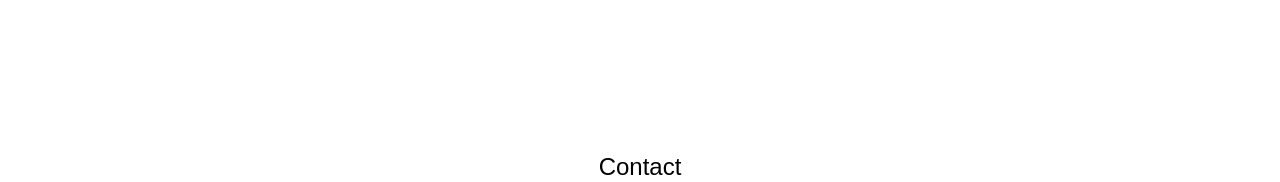
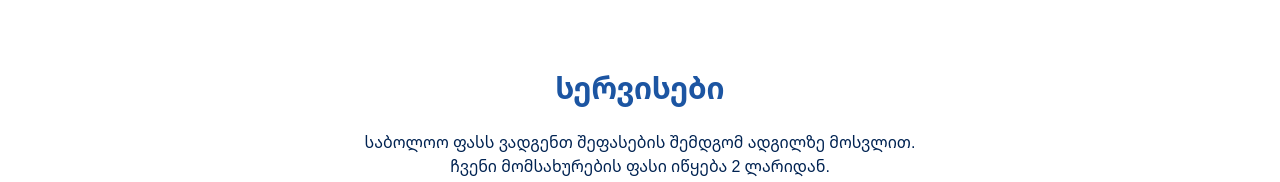
Before and after one commit to digmel/cleantime.ge, a Next.js app: page /demo in a window 1280 px wide. Shown: the part 770-952 px from the top of the page. Built offline with nearby package versions, Linux system fonts and the light colour scheme.

Commit message:
chore: added services boilerplate

```diff
--- /dev/null
+++ b/components/ServicesSection.tsx
@@ -0,0 +1,17 @@
+import React from "react";
+import { Text } from "./Text";
+import { Card } from "./Card";
+
+export const ServicesSection = () => {
+  return (
+    <div className="flex flex-col items-center md:mt-36 mt-16">
+      <Text variant="title">სერვისები</Text>
+      <Text variant="body" className="mt-6 md:max-w-xl text-center">
+        საბოლოო ფასს ვადგენთ შეფასების შემდგომ ადგილზე მოსვლით. ჩვენი
+        მომსახურების ფასი იწყება 2 ლარიდან.
+      </Text>
+
+      <div>{/* <Card /> */}</div>
+    </div>
+  );
+};
--- a/components/index.ts
+++ b/components/index.ts
@@ -7,3 +7,4 @@ export * from "./Button";
 export * from "./Card";
 export * from "./Layout";
 export * from "./HeroSection";
+export * from "./ServicesSection";
--- a/pages/demo.tsx
+++ b/pages/demo.tsx
@@ -1,10 +1,16 @@
-import { ContactSection, HeroSection, Layout } from "../components";
+import {
+  ContactSection,
+  HeroSection,
+  Layout,
+  ServicesSection,
+} from "../components";
 
 export default function Home() {
   return (
     <Layout title="cleantime.ge">
       <HeroSection />
-      <ContactSection />
+      <ServicesSection />
+      {/* <ContactSection /> */}
     </Layout>
   );
 }
```
